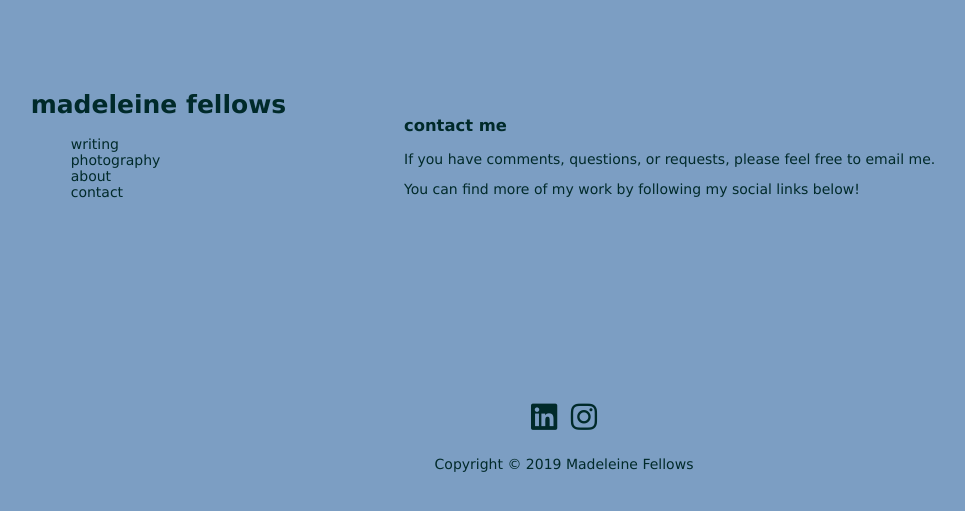
After one commit to olmigs/maddysite, a Node server app: page /contact/ in a window 1280 px wide. The commit adds this page. Shown: the top 511 px of the page, without its empty margins (76-1041 px from the left). Run offline with Node 20, Linux system fonts and the light colour scheme; some libraries are stand-ins or nearby versions.

Commit message:
completed initial work on all site pages

```diff
--- a/app.js
+++ b/app.js
@@ -8,6 +8,8 @@ var indexRouter = require('./routes/index');
 var usersRouter = require('./routes/users');
 var writingRouter = require('./routes/writing');
 var photoRouter = require('./routes/photos');
+var aboutRouter = require('./routes/about');
+var contactRouter = require('./routes/contact');
 var lessMiddleware = require('less-middleware');
 
 var app = express();
@@ -29,6 +31,8 @@ app.use('/', indexRouter);
 app.use('/users', usersRouter);
 app.use('/writing', writingRouter);
 app.use('/photos', photoRouter);
+app.use('/about', aboutRouter);
+app.use('/contact', contactRouter);
 
 // catch 404 and forward to error handler
 app.use(function(req, res, next) {
--- a/public/stylesheets/style.css
+++ b/public/stylesheets/style.css
@@ -1 +1 @@
-body{padding:25px;font:14px "Lucida Grande",Helvetica,Arial,sans-serif;background:#7C9EC3;color:#002A2A}a,.link{text-decoration:none;color:#002A2A}a:hover{color:#009090}ul{list-style-type:none}.site-name-nav h1{font-size:50px}.index_nav a{padding:10px;font-size:25px}.index_nav a:hover{color:#002A2A;background-color:#009090}.subnav{display:none}li#subnavParent:hover .subnav{display:block;word-wrap:normal}.featherlight-content .legend{position:absolute;top:0;font-size:larger;color:#002A2A;background-color:rgba(255,255,255,0.5);padding:5px;margin-top:30px;margin-left:5px}.contentflexed{display:flex;flex-direction:row;justify-content:center}.site-name-nav{margin:50pt;text-align:center;min-width:200pt;min-height:200pt}.pagecontent{margin:70pt}.sitefoot{text-align:center;margin-top:30pt}.sitefoot ul{display:flex;flex-direction:row;justify-content:center;padding:0}.sitefoot li{margin:5pt;font-size:30px}.photogallery{display:flex;flex-direction:row;justify-content:space-around;flex-wrap:wrap}.photile{text-align:center;margin:15pt}
+body{padding:25px;font:14px "Lucida Grande",Helvetica,Arial,sans-serif;background:#7C9EC3;color:#002A2A}a,.link{text-decoration:none;color:#002A2A}a:hover{color:#009090}ul{list-style-type:none}.site-name-nav h1{font-size:25px}.index-site-name-nav{margin:50pt;text-align:center;min-width:200pt;min-height:200pt}.index-site-name-nav h1{font-size:50px}.index_nav a{padding:10px;font-size:25px}.index_nav a:hover{color:#002A2A;background-color:#009090}.subnav{display:none}li#subnavParent:hover .subnav{display:block;word-wrap:normal}.featherlight-content .legend{position:absolute;top:0;font-size:larger;color:#002A2A;background-color:rgba(255,255,255,0.5);padding:5px;margin-top:30px;margin-left:5px}.contentflexed{display:flex;flex-direction:row;justify-content:center}.site-name-nav{margin:30pt;text-align:left;min-width:200pt;min-height:200pt}.pagecontent{margin:50pt;width:500pt;min-width:300pt}.sitefoot{text-align:center}.sitefoot ul{display:flex;flex-direction:row;justify-content:center;padding:0}.sitefoot li{margin:5pt;font-size:30px}.photogallery{display:flex;flex-direction:row;justify-content:space-around;flex-wrap:wrap}.photile{text-align:center;margin:15pt}
--- a/public/stylesheets/style.less
+++ b/public/stylesheets/style.less
@@ -23,8 +23,19 @@ ul {
     list-style-type: none;
 }
 
+.site-name-nav h1 {
+    font-size: 25px;
+}
+
 // index page-specific styles
-.site-name-nav h1 {
+.index-site-name-nav {
+    margin: 50pt;
+    text-align: center;
+    min-width: 200pt;
+    min-height: 200pt;
+}
+
+.index-site-name-nav h1 {
     font-size: 50px;
 }
 
@@ -73,19 +84,20 @@ li#subnavParent:hover .subnav{
 }
 
 .site-name-nav {
-    margin: 50pt;
-    text-align: center;
+    margin: 30pt;
+    text-align: left;
     min-width: 200pt;
     min-height: 200pt;
 }
 
 .pagecontent {
-    margin: 70pt;
+    margin: 50pt;
+    width: 500pt;
+    min-width: 300pt;
 }
 
 .sitefoot {
     text-align: center;
-    margin-top: 30pt;
 }
 
 .sitefoot ul {
--- /dev/null
+++ b/routes/contact.js
@@ -0,0 +1,14 @@
+var express = require('express');
+var router = express.Router();
+
+router.use(express.static('./public'));
+
+router.get('/', function(req, res, next) {
+      res.render('contact', {
+          sitename: 'madeleine fellows',
+          title: 'Madeleine Fellows | Contact',
+          pagename: 'contact me'
+      });
+});
+
+module.exports = router;
--- a/routes/index.js
+++ b/routes/index.js
@@ -5,8 +5,8 @@ var router = express.Router();
 router.get('/', function(req, res, next) {
   res.render('index', {
       title: 'Madeleine Fellows | Welcome',
-      pagename: 'madeleine fellows',
-      index_img: "http://photos.madeleinefellows.com/galleries/home/sellwood.jpg"
+      sitename: 'madeleine fellows',
+      index_img: 'http://photos.madeleinefellows.com/galleries/home/sellwood.jpg'
   });
 });
 
--- /dev/null
+++ b/views/about.pug
@@ -0,0 +1,6 @@
+extends page
+block page-content
+    div.pagecontent
+        h3= pagename
+        img(src=maddy_img align='right' style={'margin':'10px'})
+        p(style={'padding-top':'15px'}) I’m a writer, performer and photographer living in Portland, Oregon. I graduated from Lewis & Clark College in December 2018 with a B.A. in English.
--- /dev/null
+++ b/views/contact.pug
@@ -0,0 +1,6 @@
+extends page
+block page-content
+    div.pagecontent
+        h3= pagename
+        p If you have comments, questions, or requests, please feel free to #[a(href="maddy@madeleinefellows.com") email me].
+        p You can find more of my work by following my social links below!
--- a/views/includes/index_navbar.pug
+++ b/views/includes/index_navbar.pug
@@ -1,5 +1,5 @@
 div.index_nav
     a(href="/writing") writing
     a(href="/photos") photography
-    a(href="http://about.madeleinefellows.com") about
-    a(href="http://contact.madeleinefellows.com") contact
+    a(href="/about") about
+    a(href="/contact") contact
--- a/views/includes/navbar.pug
+++ b/views/includes/navbar.pug
@@ -15,6 +15,6 @@ div.nav
                         li
                             a(href="/photos/home") home
         li
-            a(href="http://about.madeleinefellows.com") about
+            a(href="/about") about
         li
-            a(href="http://contact.madeleinefellows.com") contact
+            a(href="/contact") contact
--- a/views/index.pug
+++ b/views/index.pug
@@ -1,9 +1,9 @@
 head
     title= title
     include includes/siteheader.pug
-body(style={backgroundImage: "#{index_img}"})
-    div.site-name-nav
-        h1= pagename
+body(style={'background-image': "url(" + index_img + ")", 'background-size': 'cover'})
+    div.index-site-name-nav
+        h1= sitename
         include includes/index_navbar.pug
     div.sitefoot
         include includes/sitefooter.pug
```
Also changed, not shown: routes/about.js (added, +15 -0 lines), public/images/mylist.txt (deleted).
